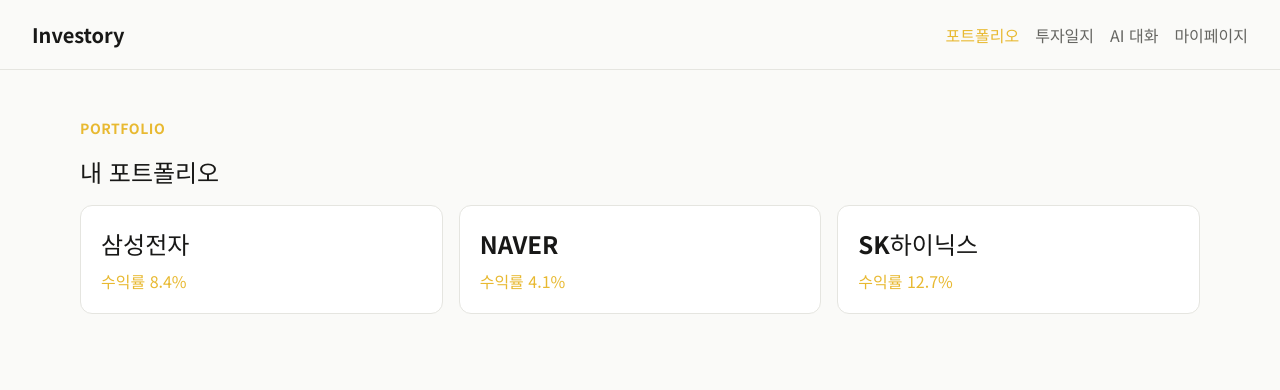
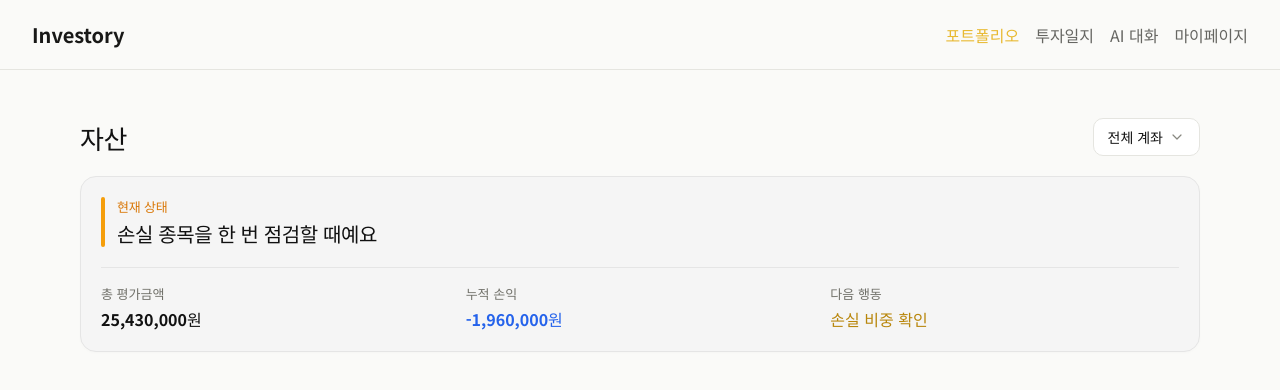
Before and after one commit to kb-investory/investory-frontend, a Vue app: page /portfolio in a window 1280 px wide. Shown: the top 390 px of the page. Built offline with nearby package versions, Linux system fonts and the light colour scheme.

Commit message:
feat: 포트폴리오 요약 헤더 컴포넌트 및 페이지 레이아웃 수정
- 연한 회색 배경과 노란색 세로 강조선 스타일의 PortfolioHeader 컴포넌트 구현

- PortfolioPage에서 미요청 종목 카드 제거 및 요약 헤더 연결

```diff
--- /dev/null
+++ b/src/modules/portfolio/components/PortfolioHeader.vue
@@ -0,0 +1,397 @@
+<script setup>
+import { computed, onMounted, onUnmounted, ref } from 'vue'
+import { usePortfolioStore } from '@/modules/portfolio/stores/portfolioStore'
+import AppIcon from '@/shared/components/AppIcon.vue'
+
+const props = defineProps({
+  title: {
+    type: String,
+    default: '자산',
+  },
+})
+
+const emit = defineEmits(['select-account', 'action-click'])
+
+const portfolioStore = usePortfolioStore()
+const isDropdownOpen = ref(false)
+const dropdownRef = ref(null)
+
+const summaryData = computed(() => {
+  return (
+    portfolioStore.summary || {
+      statusBadge: '현재 상태',
+      headline: '손실 종목을 한 번 점검할 때예요',
+      totalAmount: 25430000,
+      totalProfit: -1960000,
+      nextAction: '손실 비중 확인',
+    }
+  )
+})
+
+const accountsList = computed(() => {
+  if (portfolioStore.accounts && portfolioStore.accounts.length > 0) {
+    return portfolioStore.accounts
+  }
+  return [
+    { id: 'ALL', name: '전체 계좌' },
+    { id: 'ACC_01', name: 'KB증권 주식계좌' },
+    { id: 'ACC_02', name: '한국투자 ISA계좌' },
+  ]
+})
+
+const selectedAccountName = computed(() => {
+  return portfolioStore.selectedAccount?.name || '전체 계좌'
+})
+
+function toggleDropdown() {
+  isDropdownOpen.value = !isDropdownOpen.value
+}
+
+function closeDropdown() {
+  isDropdownOpen.value = false
+}
+
+async function handleAccountSelect(accountId) {
+  closeDropdown()
+  await portfolioStore.selectAccount(accountId)
+  emit('select-account', accountId)
+}
+
+function handleActionClick() {
+  emit('action-click', summaryData.value.nextAction)
+}
+
+function handleClickOutside(event) {
+  if (dropdownRef.value && !dropdownRef.value.contains(event.target)) {
+    closeDropdown()
+  }
+}
+
+function handleKeyDown(event) {
+  if (event.key === 'Escape') {
+    closeDropdown()
+  }
+}
+
+onMounted(() => {
+  document.addEventListener('click', handleClickOutside)
+  document.addEventListener('keydown', handleKeyDown)
+})
+
+onUnmounted(() => {
+  document.removeEventListener('click', handleClickOutside)
+  document.removeEventListener('keydown', handleKeyDown)
+})
+
+function formatCurrency(value) {
+  if (value === undefined || value === null) return '0원'
+  return `${Math.abs(value).toLocaleString('ko-KR')}원`
+}
+
+function formatProfitCurrency(value) {
+  if (value === undefined || value === null) return '0원'
+  const prefix = value > 0 ? '+' : value < 0 ? '-' : ''
+  return `${prefix}${Math.abs(value).toLocaleString('ko-KR')}원`
+}
+</script>
+
+<template>
+  <header class="portfolio-header">
+    <!-- Top Bar: Title & Account Dropdown -->
+    <div class="header-top-bar">
+      <h1 class="header-title">{{ props.title }}</h1>
+
+      <div ref="dropdownRef" class="account-dropdown-wrapper">
+        <button
+          type="button"
+          class="account-dropdown-btn"
+          :aria-expanded="isDropdownOpen"
+          aria-haspopup="listbox"
+          @click="toggleDropdown"
+        >
+          <span class="account-name">{{ selectedAccountName }}</span>
+          <AppIcon
+            name="chevron-down"
+            size="16"
+            class="dropdown-icon"
+            :class="{ open: isDropdownOpen }"
+          />
+        </button>
+
+        <!-- Dropdown Menu -->
+        <transition name="dropdown-fade">
+          <ul v-if="isDropdownOpen" class="account-dropdown-menu" role="listbox" tabindex="-1">
+            <li
+              v-for="acc in accountsList"
+              :key="acc.id"
+              class="account-dropdown-item"
+              :class="{ active: acc.id === portfolioStore.selectedAccountId }"
+              role="option"
+              :aria-selected="acc.id === portfolioStore.selectedAccountId"
+              @click="handleAccountSelect(acc.id)"
+            >
+              <span>{{ acc.name }}</span>
+              <AppIcon
+                v-if="acc.id === portfolioStore.selectedAccountId"
+                name="check"
+                size="16"
+                class="check-icon"
+              />
+            </li>
+          </ul>
+        </transition>
+      </div>
+    </div>
+
+    <!-- Summary Card Container -->
+    <div class="summary-card">
+      <div class="summary-card-header">
+        <div class="yellow-accent-bar"></div>
+        <div class="header-text-content">
+          <span class="status-badge">{{ summaryData.statusBadge || '현재 상태' }}</span>
+          <h2 class="analysis-headline">{{ summaryData.headline }}</h2>
+        </div>
+      </div>
+
+      <div class="metrics-grid">
+        <!-- 총 평가금액 -->
+        <div class="metric-item">
+          <span class="metric-label">총 평가금액</span>
+          <strong class="metric-value">{{ formatCurrency(summaryData.totalAmount) }}</strong>
+        </div>
+
+        <!-- 누적 손익 -->
+        <div class="metric-item">
+          <span class="metric-label">누적 손익</span>
+          <strong
+            class="metric-value profit-value"
+            :class="{
+              negative: summaryData.totalProfit < 0,
+              positive: summaryData.totalProfit > 0,
+            }"
+          >
+            {{ formatProfitCurrency(summaryData.totalProfit) }}
+          </strong>
+        </div>
+
+        <!-- 다음 행동 -->
+        <div class="metric-item action-item" @click="handleActionClick">
+          <span class="metric-label">다음 행동</span>
+          <strong class="metric-value action-value">
+            {{ summaryData.nextAction }}
+          </strong>
+        </div>
+      </div>
+    </div>
+  </header>
+</template>
+
+<style scoped>
+.portfolio-header {
+  display: flex;
+  flex-direction: column;
+  gap: 20px;
+  width: 100%;
+  margin-bottom: 24px;
+}
+
+.header-top-bar {
+  display: flex;
+  align-items: center;
+  justify-content: space-between;
+  gap: 16px;
+}
+
+.header-title {
+  margin: 0;
+  color: #111111;
+  font-size: 26px;
+  font-weight: 800;
+  letter-spacing: -0.5px;
+}
+
+/* Account Dropdown */
+.account-dropdown-wrapper {
+  position: relative;
+}
+
+.account-dropdown-btn {
+  display: flex;
+  align-items: center;
+  gap: 6px;
+  padding: 8px 14px;
+  border: 1px solid #e5e5e0;
+  border-radius: 10px;
+  background: #ffffff;
+  color: #111111;
+  font-size: 14px;
+  font-weight: 600;
+  cursor: pointer;
+  transition: all 0.2s ease;
+}
+
+.account-dropdown-btn:hover {
+  background: #f9f9f6;
+  border-color: #d1d1cc;
+}
+
+.dropdown-icon {
+  color: #888880;
+  transition: transform 0.2s ease;
+}
+
+.dropdown-icon.open {
+  transform: rotate(180deg);
+}
+
+.account-dropdown-menu {
+  position: absolute;
+  top: calc(100% + 6px);
+  right: 0;
+  z-index: 50;
+  min-width: 180px;
+  margin: 0;
+  padding: 6px 0;
+  list-style: none;
+  background: #ffffff;
+  border: 1px solid #e5e5e0;
+  border-radius: 12px;
+  box-shadow: 0 10px 25px -5px rgba(0, 0, 0, 0.08);
+}
+
+.account-dropdown-item {
+  display: flex;
+  align-items: center;
+  justify-content: space-between;
+  padding: 10px 16px;
+  color: #333330;
+  font-size: 14px;
+  font-weight: 500;
+  cursor: pointer;
+  transition: background 0.15s ease;
+}
+
+.account-dropdown-item:hover {
+  background: #f9f9f6;
+}
+
+.account-dropdown-item.active {
+  color: #d97706;
+  font-weight: 700;
+  background: #fffbeb;
+}
+
+.check-icon {
+  color: #d97706;
+}
+
+/* Transitions */
+.dropdown-fade-enter-active,
+.dropdown-fade-leave-active {
+  transition:
+    opacity 0.15s ease,
+    transform 0.15s ease;
+}
+
+.dropdown-fade-enter-from,
+.dropdown-fade-leave-to {
+  opacity: 0;
+  transform: translateY(-6px);
+}
+
+/* Summary Card */
+.summary-card {
+  padding: 20px;
+  background: #f5f5f5;
+  border: 1px solid #e5e5e5;
+  border-radius: 16px;
+  box-shadow: 0 1px 3px rgba(0, 0, 0, 0.02);
+}
+
+.summary-card-header {
+  display: flex;
+  align-items: stretch;
+  gap: 12px;
+  margin-bottom: 20px;
+}
+
+.yellow-accent-bar {
+  width: 4px;
+  background-color: #f59e0b;
+  border-radius: 2px;
+  flex-shrink: 0;
+}
+
+.header-text-content {
+  display: flex;
+  flex-direction: column;
+  gap: 4px;
+}
+
+.status-badge {
+  display: inline-block;
+  color: #d97706;
+  font-size: 13px;
+  font-weight: 700;
+  letter-spacing: -0.2px;
+}
+
+.analysis-headline {
+  margin: 0;
+  color: #111111;
+  font-size: 20px;
+  font-weight: 800;
+  line-height: 1.35;
+  letter-spacing: -0.4px;
+}
+
+/* Metrics Grid */
+.metrics-grid {
+  display: grid;
+  grid-template-columns: repeat(3, 1fr);
+  gap: 16px;
+  padding-top: 16px;
+  border-top: 1px solid #e5e5e5;
+}
+
+.metric-item {
+  display: flex;
+  flex-direction: column;
+  gap: 4px;
+}
+
+.metric-label {
+  color: #71716a;
+  font-size: 13px;
+  font-weight: 500;
+}
+
+.metric-value {
+  color: #111111;
+  font-size: 16px;
+  font-weight: 700;
+}
+
+.profit-value.negative {
+  color: #2563eb;
+}
+
+.profit-value.positive {
+  color: #dc2626;
+}
+
+.action-item {
+  cursor: pointer;
+  user-select: none;
+}
+
+.action-value {
+  color: #b8860b;
+  transition: opacity 0.15s ease;
+}
+
+.action-item:hover .action-value {
+  opacity: 0.85;
+  text-decoration: underline;
+}
+</style>
--- a/src/modules/portfolio/pages/PortfolioPage.vue
+++ b/src/modules/portfolio/pages/PortfolioPage.vue
@@ -1,26 +1,18 @@
 <script setup>
 import { onMounted } from 'vue'
 
-import PortfolioCard from '@/modules/portfolio/components/PortfolioCard.vue'
+import PortfolioHeader from '@/modules/portfolio/components/PortfolioHeader.vue'
 import { usePortfolioStore } from '@/modules/portfolio/stores/portfolioStore'
-import BaseLoading from '@/shared/components/BaseLoading.vue'
 
 const portfolioStore = usePortfolioStore()
-onMounted(() => portfolioStore.fetchPortfolios())
+
+onMounted(async () => {
+  await Promise.all([portfolioStore.fetchAccounts(), portfolioStore.fetchSummary()])
+})
 </script>
 
 <template>
   <section class="page-section">
-    <p class="eyebrow">Portfolio</p>
-    <h1>내 포트폴리오</h1>
-    <BaseLoading v-if="portfolioStore.loading" />
-    <p v-else-if="portfolioStore.error">포트폴리오를 불러오지 못했습니다.</p>
-    <div v-else class="card-grid">
-      <PortfolioCard
-        v-for="portfolio in portfolioStore.portfolios"
-        :key="portfolio.id"
-        :portfolio="portfolio"
-      />
-    </div>
+    <PortfolioHeader />
   </section>
 </template>
```
